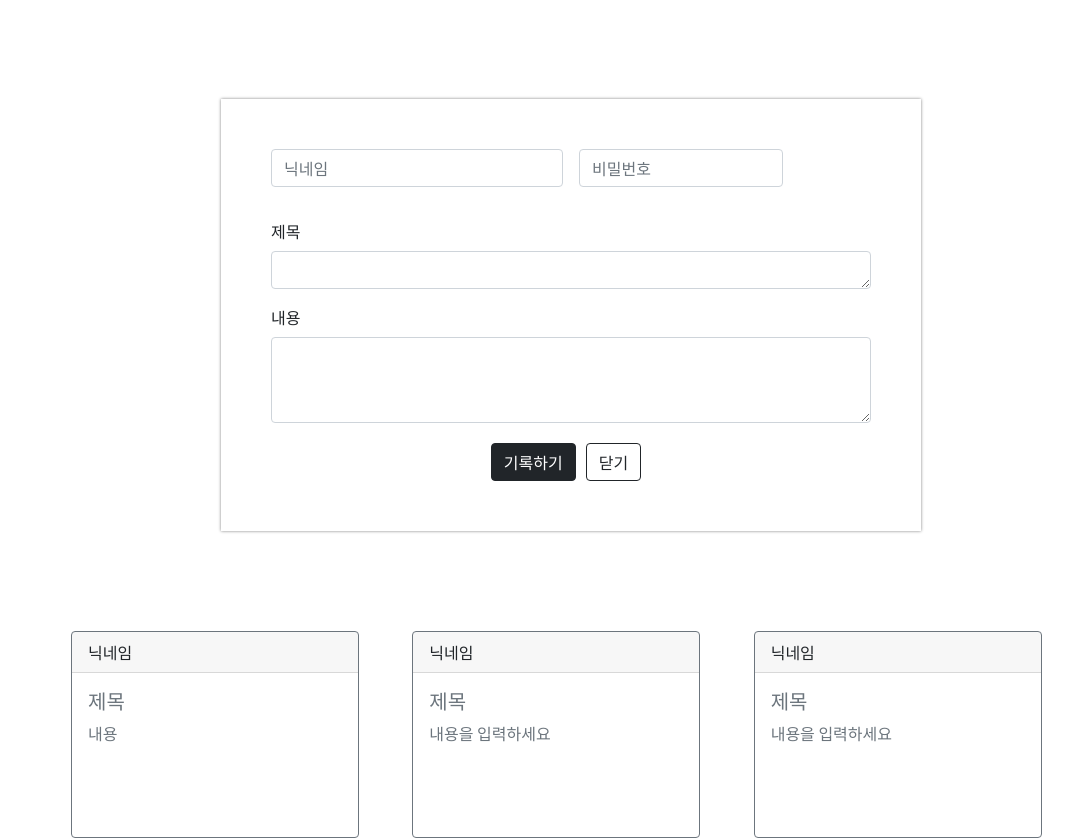
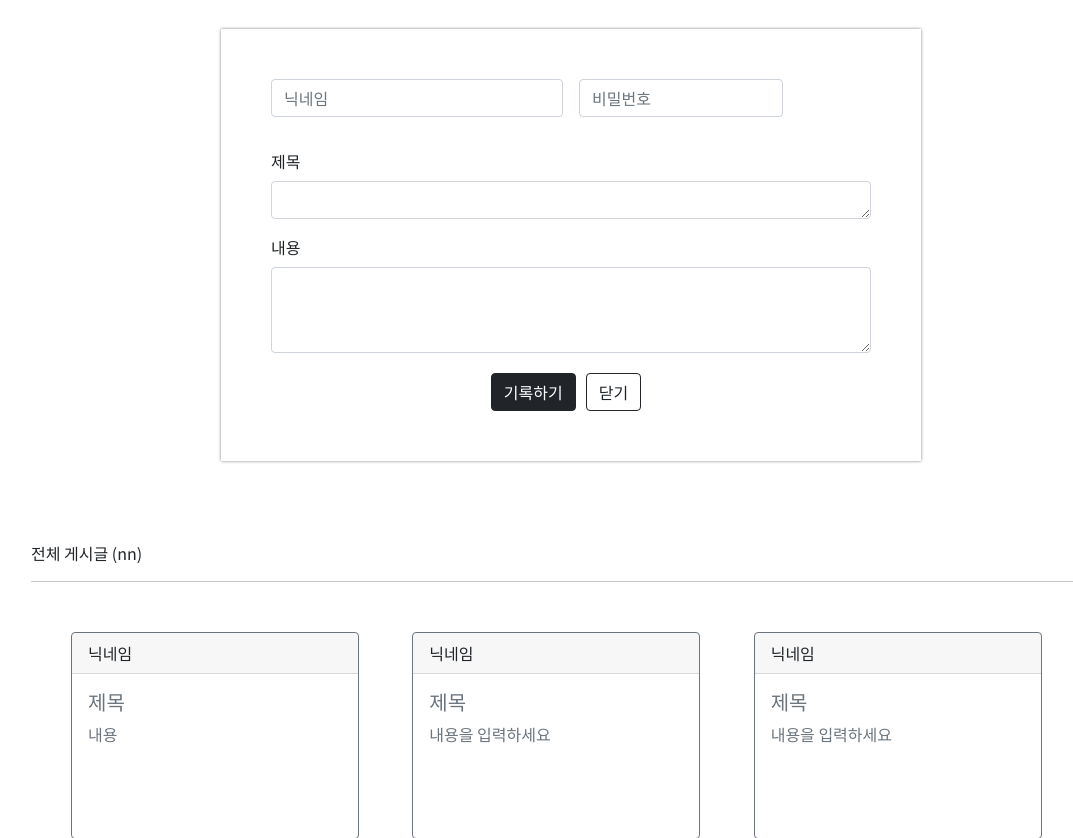
Before and after one commit to charles0328/ddymap, a Flask app: page /board in a window 1280 px wide. Shown: the part 551-1389 px from the top of the page, without its empty margins (69-1142 px from the left). Run offline with Flask 2, Linux system fonts and the light colour scheme.

Commit message:
테스트2

```diff
--- a/templates/board.html
+++ b/templates/board.html
@@ -19,10 +19,11 @@
             font-weight: bold;
         }
 
-        .mypage {
+                .mypage {
             text-decoration: underline;
             text-decoration-thickness: 3px;
             text-underline-offset : 20px;
+            margin-bottom: 0;
         }
 
         .mytitle {
@@ -44,7 +45,7 @@
             flex-direction: column;
             align-items: center;
             justify-content: center;
-            margin-bottom: 100px;
+            margin-bottom: 30px;
             min-height: 300px;
         }
 
@@ -70,7 +71,7 @@
             width: 700px;
             padding: 50px;
             box-shadow: 0px 0px 3px 0px gray;
-            margin-bottom: 100px;
+            margin-bottom: 80px;
         }
 
         .mybtns {
@@ -85,10 +86,15 @@
             margin-right: 10px;
         }
 
+        .allpost {
+            margin-left: 100px;
+            margin-bottom: 50px ;
+        }
+
         .mycard {
             width: 95%;
             max-width: 1000px;
-            margin: auto;
+            margin: auto
         }
 
     </style>
@@ -111,7 +117,7 @@
       </div>
     </nav>
 
-     <div class="mytitle">
+    <div class="mytitle">
         <h1 class="mypage">게시판</h1>
     </div>
     <div class="mymessage">
@@ -129,7 +135,6 @@
                 <input type="text" class="form-control" placeholder="비밀번호" aria-label="Last name" style="width: 70%">
             </div>
             <p> </p>
-
         </div>
         <div class="mb-3">
             <label for="exampleFormControlTextarea1" class="form-label">제목</label>
@@ -139,11 +144,14 @@
             <label for="exampleFormControlTextarea1" class="form-label">내용</label>
             <textarea class="form-control" id="exampleFormControlTextarea1" rows="3"></textarea>
         </div>
-
         <div class="mybtns">
             <button type="button" class="btn btn-dark">기록하기</button>
             <button type="button" class="btn btn-outline-dark">닫기</button>
         </div>
+    </div>
+    <div class="allpost">
+    <p>전체 게시글 (nn)</p>
+    <hr align="left" style="border: 1.5px; width: 90%">
     </div>
     <div class="mycard">
         <div class="row row-cols-1 row-cols-md-3 g-4">
@@ -177,6 +185,5 @@
         </div>
     </div>
 
-
 </body>
 </html>
```
